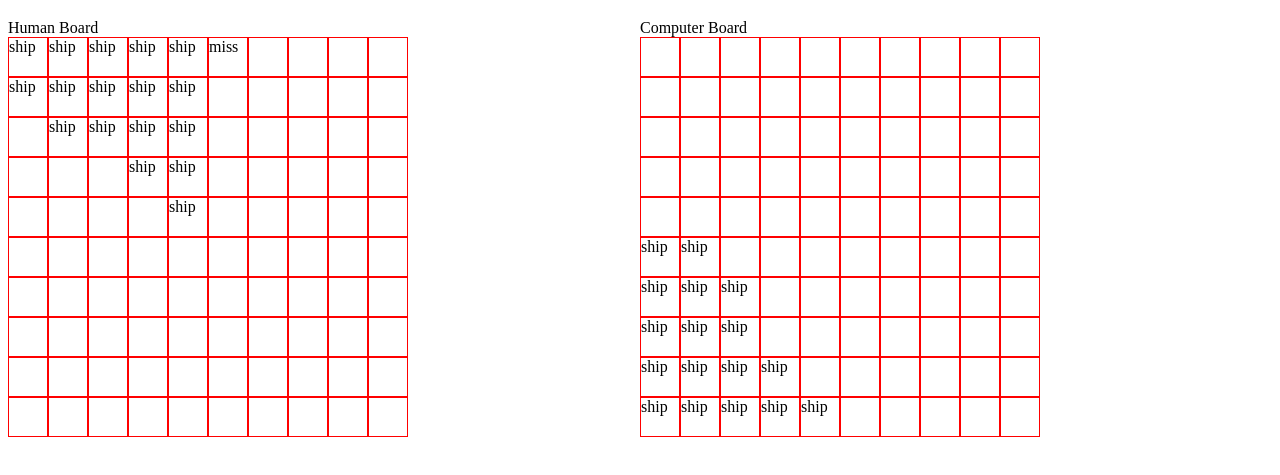
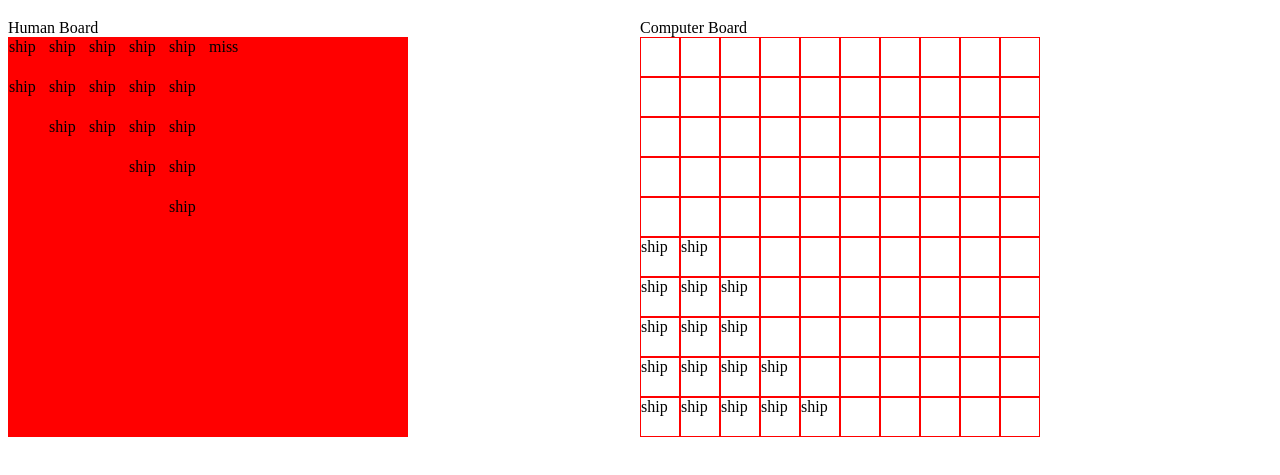
Before and after one commit to magic-doggo/project-battleship, a website built with webpack: page src/index.html in a window 1280 px wide. Both pictures are taken after a click on the element 228 px from the left and 117 px from the top of the page. Shown: the part 61-536 px from the top of the page. Built offline with nearby package versions, Linux system fonts and the light colour scheme.

Commit message:
Make player take turns by making enemy board uninteractive and red on enemy turn

```diff
--- a/src/game-board-class.js
+++ b/src/game-board-class.js
@@ -126,11 +126,26 @@ export class GameBoard {
         }
     }
 
-    onCellClick(coordinates, event) {
+    onCellClick(coordinates, event) { //rename this maybe?
         console.log(coordinates);
-        let classNameOfGridItem = event.target.className;
+        let currentlyHiddenCells = document.getElementsByClassName('notYourTurn');
+        let currentlyHiddenCells2 = document.querySelectorAll('.notYourTurn');
+        let classesOfGridItem = event.target.className.split(' ');
+        let firstClassesOfGridItem = classesOfGridItem[0];
         this.receiveAttack(coordinates);
-        this.updateBoard(classNameOfGridItem);
+        this.updateBoard(firstClassesOfGridItem);
+        let cellsOnClickedBoard = document.getElementsByClassName(firstClassesOfGridItem);
+        console.log(currentlyHiddenCells);
+        // for (let i = 0; i < currentlyHiddenCells.length; i++) {
+        //     currentlyHiddenCells[i].classList.remove('notYourTurn');
+        // };
+        currentlyHiddenCells2.forEach(cell => {
+            cell.classList.remove('notYourTurn');
+        })
+
+        for (let i = 0; i < cellsOnClickedBoard.length; i++) {
+            cellsOnClickedBoard[i].classList.toggle('notYourTurn');
+        };
         if (GameBoard.isPlayer1Turn === true) {
             GameBoard.isPlayer1Turn = false;
         } else {
--- a/src/style.css
+++ b/src/style.css
@@ -17,3 +17,8 @@
     box-sizing: border-box;
     border: 1px solid red;
 }
+
+.notYourTurn {
+    background-color: red;
+    pointer-events: none;
+}
```
Also changed, not shown: dist/main.js, 1 other file.
